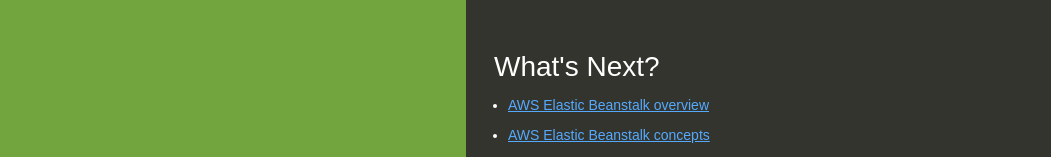
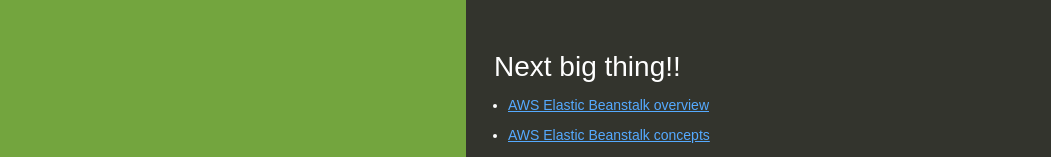
Before and after one commit to Nishant-2401/DemoCodePIPELINE, a website: page index.html in a window 1280 px wide. Shown: the top 157 px of the page, without its empty margins (174-1225 px from the left). Drawn offline with Linux system fonts and the light colour scheme.

Commit message:
Add files via upload

```diff
--- a/index.html
+++ b/index.html
@@ -78,7 +78,7 @@
       <p>Practical for CodePipeline with EB</p>
     </div>
     <div class="linksColumn">
-      <h2>What's Next?</h2>
+      <h2>Next big thing!!</h2>
       <ul>
         <li><a href="http://docs.aws.amazon.com/elasticbeanstalk/latest/dg/Welcome.html">AWS Elastic Beanstalk overview</a></li>
         <li><a href="http://docs.aws.amazon.com/elasticbeanstalk/latest/dg/concepts.html">AWS Elastic Beanstalk concepts</a></li>
```
